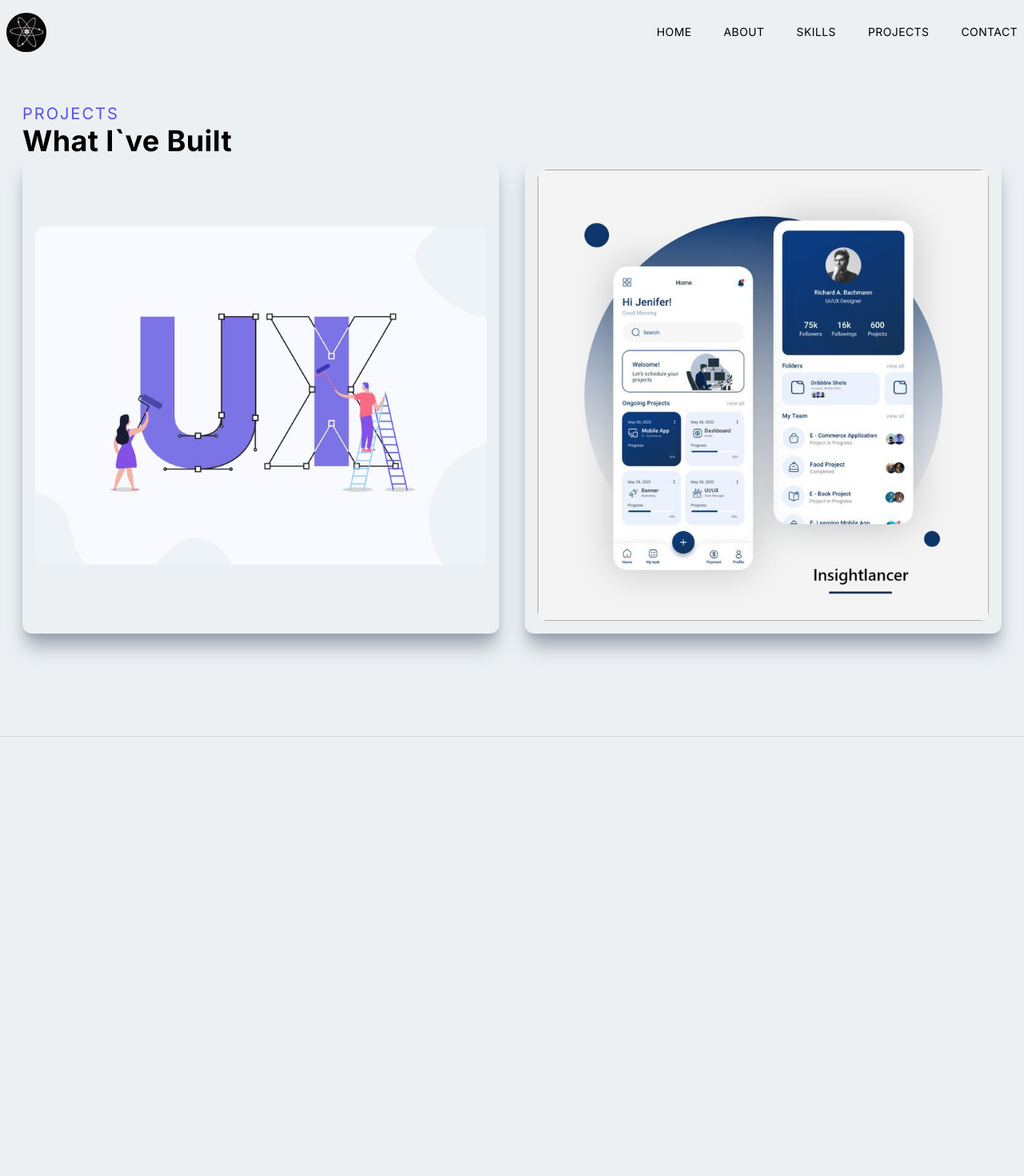
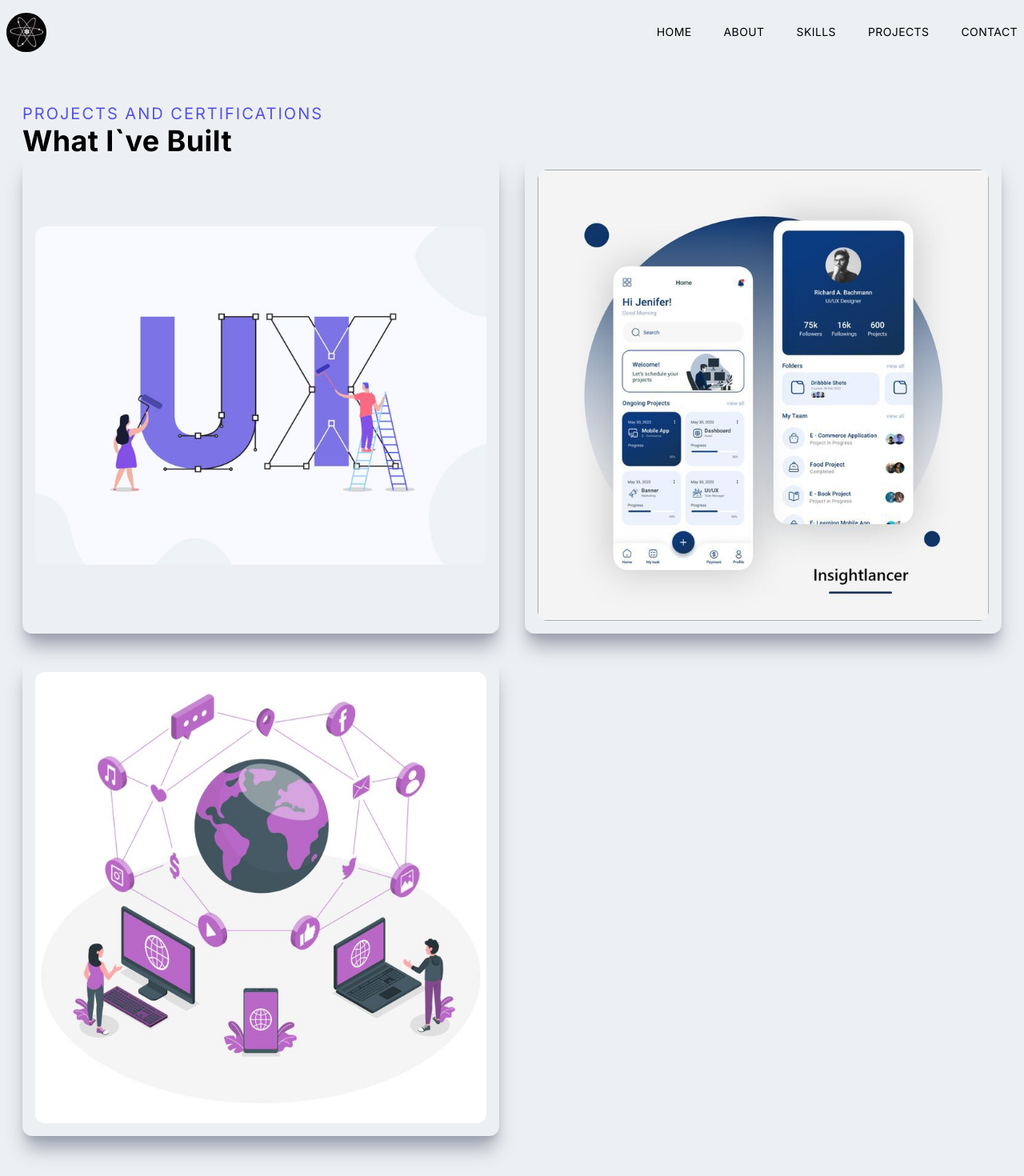
Before and after one commit to itsstephenm/my-project, a Next.js app: page /Projects in a window 1280 px wide. Shown: the top 1470 px of the page at 80% size. Before the commit the page ends 921 px from the top, so only its background shows below. Built offline with nearby package versions, Linux system fonts and the light colour scheme.

Commit message:
certfications under construction

```diff
--- a/components/Main.tsx
+++ b/components/Main.tsx
@@ -15,13 +15,11 @@ const Main = () => {
                 Hi, i`m <span className='text-[#5651e5]'>Stephen</span>
               </h1>
               <h1 className='py-2 text-gray-700'>
-                  A Front-End Web Developer
+                  A Software Developer
               </h1>
               <p className='py-4 mx-auto text-gray-600 max-w-[70%] '>
-                Occasional graphics designing,
-                creating beautiful and profesional digital experiences.
-                Currently i`m focused on building responsive web applications, improving my
-                graphics designing skills whilst working on my mobile Application development skill and back-end technologies.
+                Creating beautiful and profesional digital experiences and occasional graphic designs.
+                Currently i`m focused on building responsive web applications, improving my networking skills whilst working on my mobile Application development skill and back-end technologies.
               </p>
               <div className='text-[#5651e5] flex items-center justify-between max-w-[330px] m-auto py-4'>
                 <Link target="_blank" href='https://www.linkedin.com/in/stephen-muregwi-b6170830a/'>
--- a/components/Navbar.tsx
+++ b/components/Navbar.tsx
@@ -6,8 +6,6 @@ import Link from 'next/link';
 import {AiOutlineMenu, AiOutlineClose, AiOutlineMail, AiFillGithub} from 'react-icons/ai';
 import { AiFillLinkedin } from "react-icons/ai";
 import { BsFillPersonLinesFill } from "react-icons/bs";
-import Mode from '../src/app/ModeToggleButton/Mode'
-import { HiRefresh } from 'react-icons/hi';
 
 
 const Navbar = () => {
--- /dev/null
+++ b/src/app/Networking/networking.tsx
@@ -0,0 +1,11 @@
+import React from 'react'
+
+const networking = () => {
+  return (
+    <div>
+      <h1>Page Still Under Construction</h1>
+    </div>
+  )
+}
+
+export default networking
--- a/src/app/Projects/page.tsx
+++ b/src/app/Projects/page.tsx
@@ -3,6 +3,7 @@ import React from 'react'
 import userinterface from '../../../public/assets/Projects/userinterface.jpg';
 import MobileApp from '../../../public/assets/Projects/MobileApp.jpg';
 import Projectsitem from '../../../components/Projectsitem';
+import networking from '../../../public/assets/networking.jpg';
 
 const Projects = () => {
 
@@ -10,7 +11,7 @@ const Projects = () => {
     <div id='projects' className='py-16 border-b border-gray-300 w-full'>
 
       <div className='max-w-[1240px] mx-auto px-2 py-16'>
-        <p className='text-xl tracking-widest uppercase text-[#5651e5]'>Projects</p>
+        <p className='text-xl tracking-widest uppercase text-[#5651e5]'>Projects And Certifications</p>
         <h2>What I`ve Built</h2>
         <div className='grid md:grid-cols-2 gap-8'>
 
@@ -25,6 +26,12 @@ const Projects = () => {
             backgroundImg={MobileApp}
             projectUrl='/MobileAppDev'
             />
+
+           <Projectsitem
+            title='NETWORKING CERTIFICATIONS'
+            backgroundImg={networking}
+            projectUrl='/Networking'
+            />
         </div>
       </div>
     </div>
```
Also changed, not shown: public/assets/networking.jpg (added).
